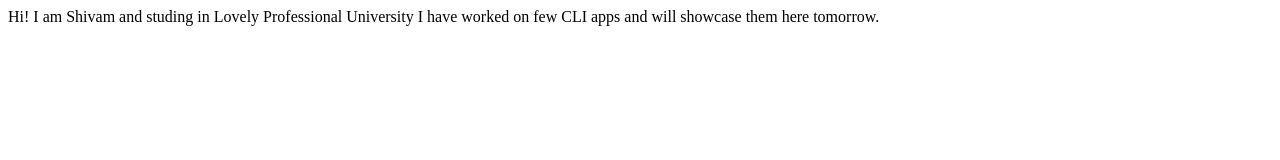
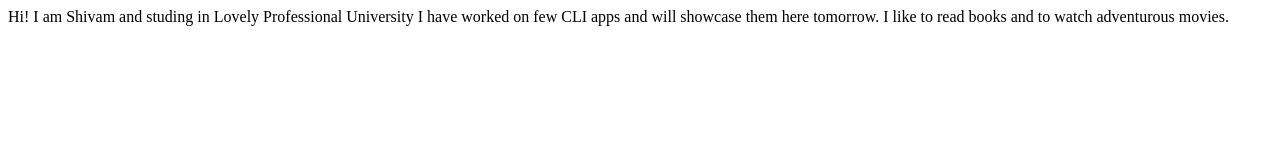
Before and after one commit to ShivamRaghav001/shivamraghav.com, a plain HTML site: page index.html in a window 1280 px wide. Drawn offline with Linux system fonts and the light colour scheme.

Commit message:
Updated favourites

```diff
--- a/index.html
+++ b/index.html
@@ -10,5 +10,7 @@
     Hi! I am Shivam and studing in Lovely Professional University
 
     I have worked on few CLI apps and will showcase them here tomorrow.
+
+    I like to read books and to watch adventurous movies.
 </body>
 </html>
```
